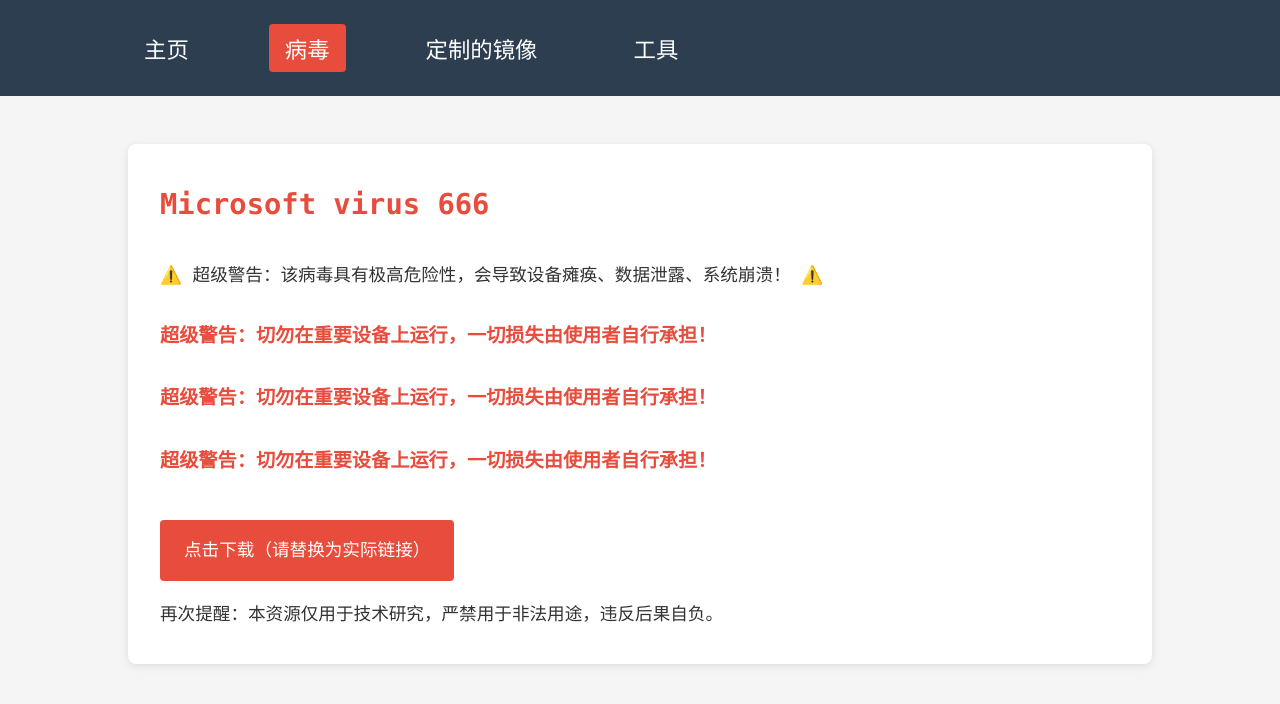
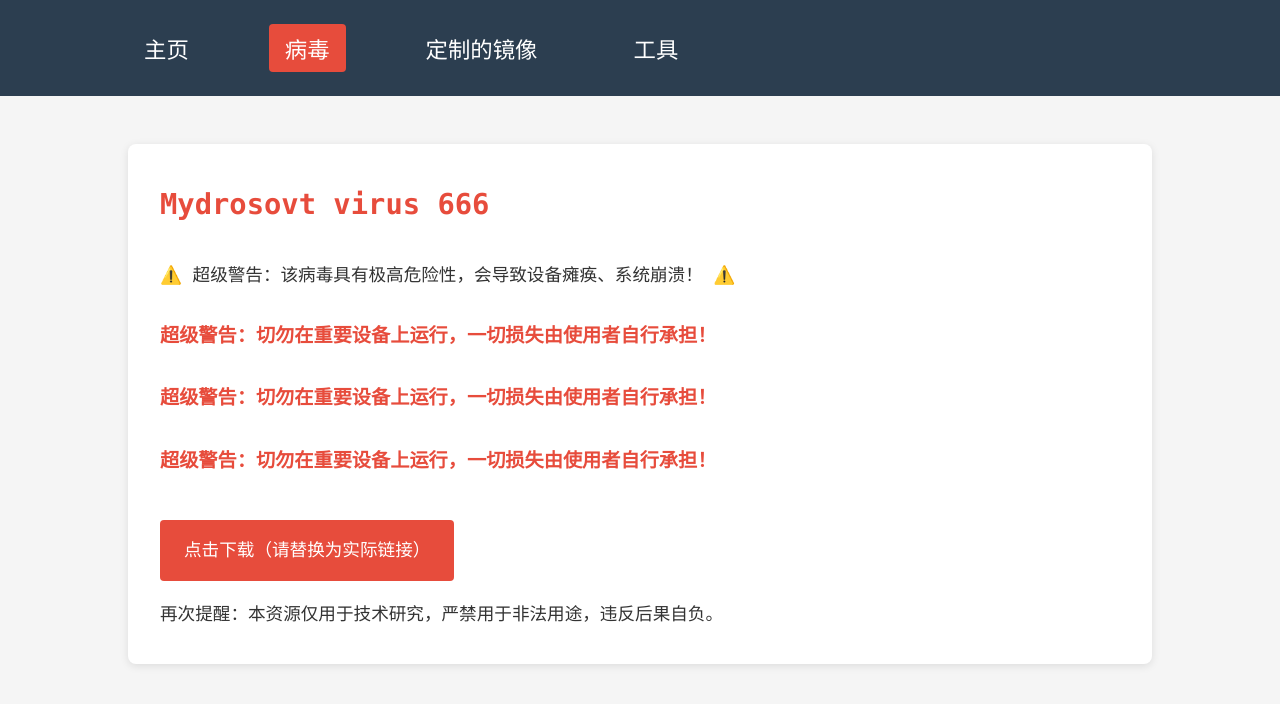
Before and after one commit to MECE2025/mece2025.github.io, a plain HTML site: page virus.html in a window 1280 px wide. Drawn offline with Linux system fonts and the light colour scheme.

Commit message:
Update virus.html

```diff
--- a/virus.html
+++ b/virus.html
@@ -35,12 +35,12 @@
     <!-- 内容区域 -->
     <div class="content">
         <div class="virus-item">
-            <h1>Microsoft virus 666</h1>
-            <p>⚠️ 超级警告：该病毒具有极高危险性，会导致设备瘫痪、数据泄露、系统崩溃！ ⚠️</p>
+            <h1>Mydrosovt virus 666</h1>
+            <p>⚠️ 超级警告：该病毒具有极高危险性，会导致设备瘫痪、系统崩溃！ ⚠️</p>
             <p class="warning">超级警告：切勿在重要设备上运行，一切损失由使用者自行承担！</p>
             <p class="warning">超级警告：切勿在重要设备上运行，一切损失由使用者自行承担！</p>
             <p class="warning">超级警告：切勿在重要设备上运行，一切损失由使用者自行承担！</p>
-            <a href="###" class="download-link">点击下载（请替换为实际链接）</a>
+            <a href="https://github.com/MECE2025/Mydrosovt_virus/releases/tag/666" class="download-link">点击下载（请替换为实际链接）</a>
             <p>再次提醒：本资源仅用于技术研究，严禁用于非法用途，违反后果自负。</p>
         </div>
     </div>
```
